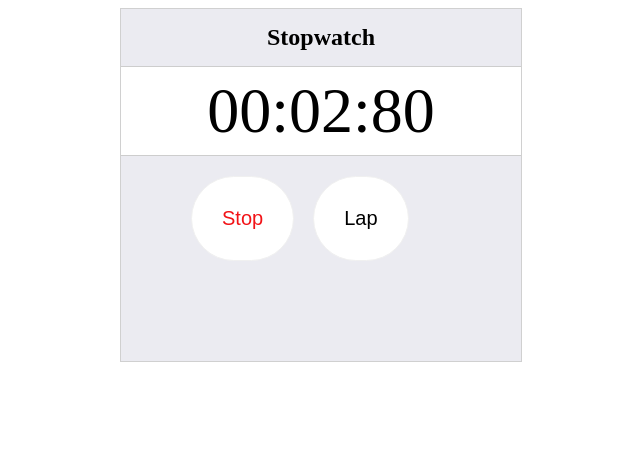
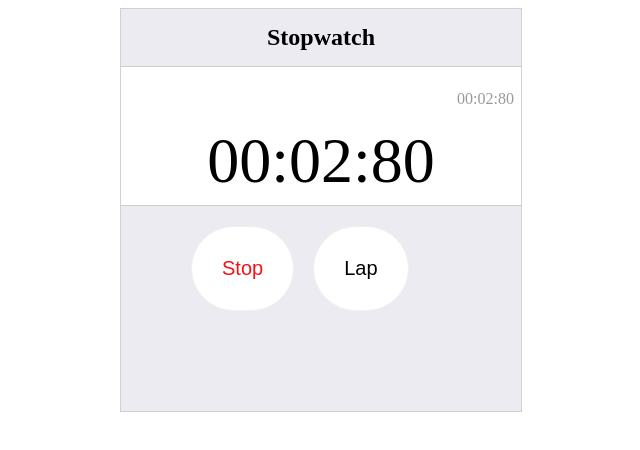
Before and after one commit to joshgoss/stopwatch, a plain HTML site: page index.html in a window 1280 px wide. Both pictures are taken after a click on the button "Start". Shown: the whole page, without its empty margins (319-959 px from the left). Drawn offline with Linux system fonts and the light colour scheme.

Commit message:
implement lap elapse timer in top right corner of timer screen

```diff
--- a/css/style.css
+++ b/css/style.css
@@ -27,6 +27,8 @@ html, body {
   display: table;
   clear: both;
 }
+
+.light { color: #999; }
 
 .green { color: #13F24B; }
 .red { color: #F21317; }
--- a/index.html
+++ b/index.html
@@ -9,6 +9,9 @@
     <div class="container timer-app">
       <h2 class="title">Stopwatch</h2>
       <div class="timer-container">
+        <div class="group">
+            <p id="lap-timer" class="pull-right light">00:00.00</p>
+        </div>
         <span id="timer">00:00:00</span>
       </div>
 
--- a/js/app.js
+++ b/js/app.js
@@ -4,8 +4,9 @@ var timerApp = (function(){
    **********************/
   var _centiseconds = 0;
   var _laps = [];
-  var _lastLap = null;
+  var _lastLap = 0;
   var _interValId = null;
+  var _lapElapsed = null;
 
 
   /*********************
@@ -21,13 +22,21 @@ var timerApp = (function(){
     elm.innerHTML = _toTwoDigits(minutes) + ':' + _toTwoDigits(seconds) + ':' + _toTwoDigits(centiseconds);
   };
 
+
   var _getTimeData = function(centiseconds) {
     // Get minutes, seconds, and centiseconds data
     var updatedCentiseconds = Math.floor(centiseconds) % 100;
     var seconds = Math.floor(centiseconds/100) % 60;
     var minutes = Math.floor(centiseconds / 6000);
     return [minutes, seconds, updatedCentiseconds];
-  }
+  };
+
+  var _updateLapTimer = function(centiseconds) {
+    var elm = document.getElementById('lap-timer');
+    var time = centiseconds - _lastLap;
+    var timeData = _getTimeData(time);
+    elm.innerHTML = _toTwoDigits(timeData[0]) + ':' + _toTwoDigits(timeData[1]) + ':' + _toTwoDigits(timeData[2]);
+  };
 
   var _updateTimer = function (centiseconds) {
     var timerData = _getTimeData(centiseconds);
@@ -36,9 +45,13 @@ var timerApp = (function(){
 
   var _clearLaps = function() {
     var lapsElm = document.getElementById('laps');
+    var lapTimerElm = document.getElementById('lap-timer');
     _laps = [];
     _lastLap = null;
+    _lapElapsed = 0;
     lapsElm.innerHTML = '';
+    lapTimerElm.innerHTML = '00:00.00';
+
   };
 
 
@@ -65,6 +78,7 @@ var timerApp = (function(){
       _intervalId = window.setInterval(function(){
         _centiseconds += 1;
         _updateTimer(_centiseconds);
+        _updateLapTimer(_centiseconds);
       }, 10);
     },
     stopTimer: function() {
@@ -93,10 +107,7 @@ var timerApp = (function(){
       var timeStr = null;
       var lapsElm = document.getElementById('laps');
 
-      if (_lastLap === null) {
-        _lastLap = 0;
-      }
-
+      _lapElapsed = 0;
       curLap = _centiseconds - _lastLap;
       _laps.push(curLap);
       _lastLap = _centiseconds;
```
Lines whose indentation alone changed are shown as unchanged.
